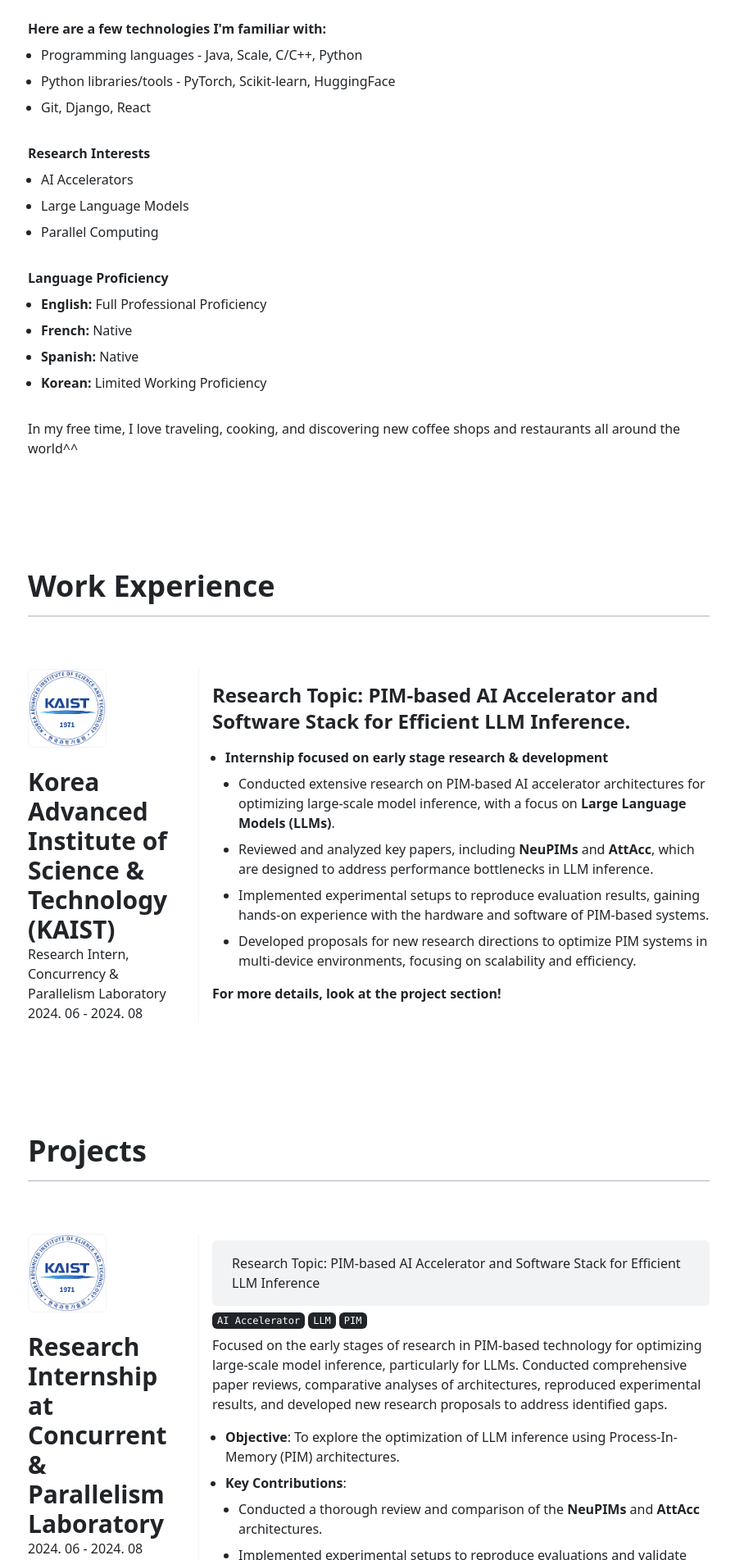
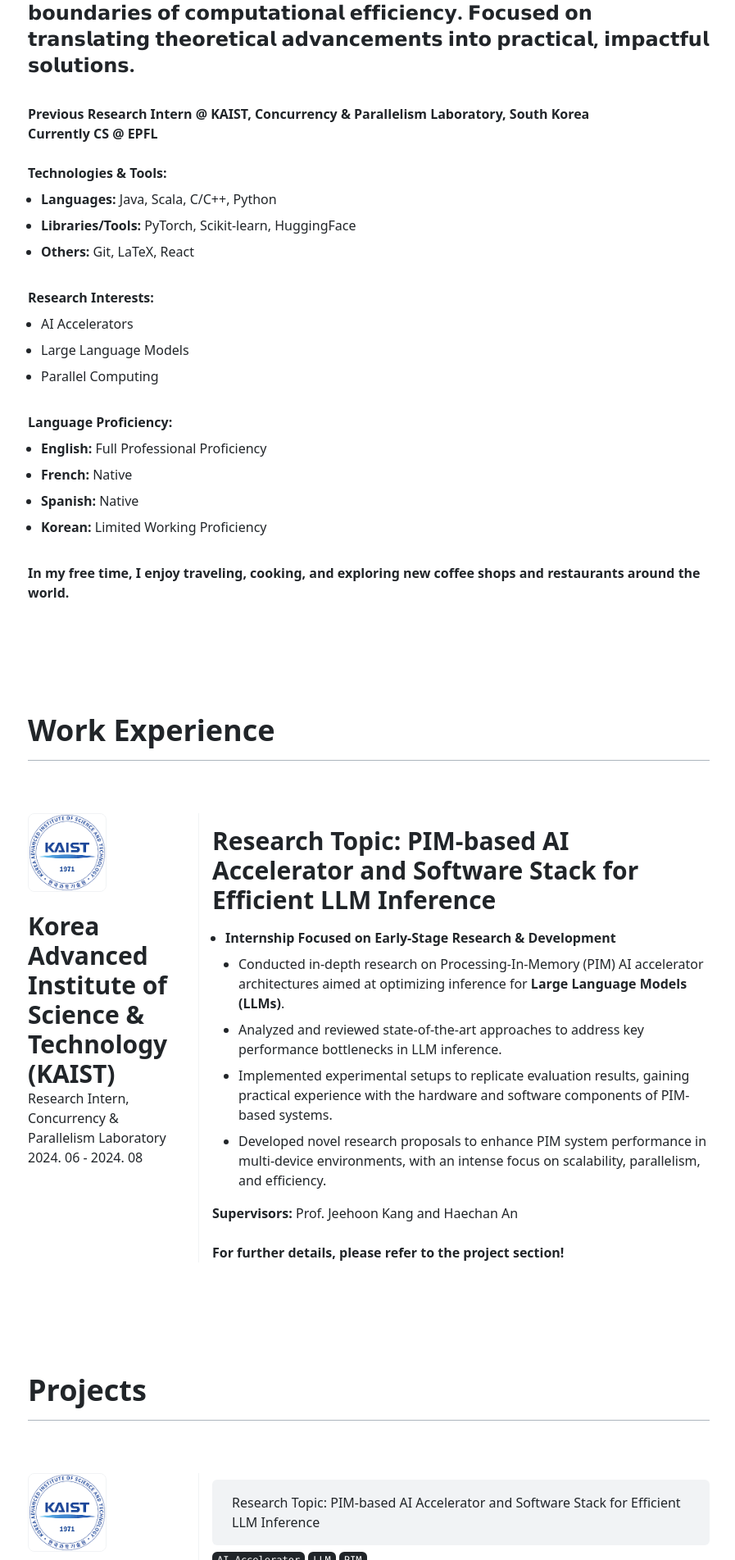
Before and after one commit to veridisyndrome/veridisyndrome.github.io, a Next.js app: page / in a window 1280 px wide. Shown: the part 577-2480 px from the top of the page at 82% size, without its empty margins (190-1087 px from the left). Built offline with nearby package versions, Linux system fonts and the light colour scheme.

Commit message:
feat: md files

```diff
--- a/data.json
+++ b/data.json
@@ -44,7 +44,7 @@
     },
     {
       "id": 2,
-      "name": "Research Internship at Concurrent & Parallelism Laboratory",
+      "name": "Research Internship at KAIST Concurrent & Parallelism Laboratory",
       "description": "Research Topic: PIM-based AI Accelerator and Software Stack for Efficient LLM Inference",
       "repoUrl": "https://github.com/veridisyndrome",
       "isTeam": true,
--- a/public/markdown/information/introduce.md
+++ b/public/markdown/information/introduce.md
@@ -1,21 +1,23 @@
-## About Me
+#### 𝗘𝗣𝗙𝗟 𝗕𝗦𝗰 𝗖𝗼𝗺𝗽𝘂𝘁𝗲𝗿 𝗦𝗰𝗶𝗲𝗻𝗰𝗲 𝘀𝘁𝘂𝗱𝗲𝗻𝘁 𝘀𝗽𝗲𝗰𝗶𝗮𝗹𝗶𝘇𝗶𝗻𝗴 𝗶𝗻 𝗖𝗼𝗺𝗺𝘂𝗻𝗶𝗰𝗮𝘁𝗶𝗼𝗻 𝗦𝘆𝘀𝘁𝗲𝗺𝘀 𝗮𝗻𝗱 𝗠𝗮𝗰𝗵𝗶𝗻𝗲 𝗟𝗲𝗮𝗿𝗻𝗶𝗻𝗴. 𝗗𝗿𝗶𝘃𝗲𝗻 𝗯𝘆 𝘁𝗵𝗲 𝗰𝗵𝗮𝗹𝗹𝗲𝗻𝗴𝗲 𝗼𝗳 𝗹𝗮𝗿𝗴𝗲-𝘀𝗰𝗮𝗹𝗲 𝗺𝗼𝗱𝗲𝗹𝘀, 𝗮𝗶𝗺𝗶𝗻𝗴 𝘁𝗼 𝗽𝘂𝘀𝗵 𝘁𝗵𝗲 𝗯𝗼𝘂𝗻𝗱𝗮𝗿𝗶𝗲𝘀 𝗼𝗳 𝗰𝗼𝗺𝗽𝘂𝘁𝗮𝘁𝗶𝗼𝗻𝗮𝗹 𝗲𝗳𝗳𝗶𝗰𝗶𝗲𝗻𝗰𝘆. 𝗙𝗼𝗰𝘂𝘀𝗲𝗱 𝗼𝗻 𝘁𝗿𝗮𝗻𝘀𝗹𝗮𝘁𝗶𝗻𝗴 𝘁𝗵𝗲𝗼𝗿𝗲𝘁𝗶𝗰𝗮𝗹 𝗮𝗱𝘃𝗮𝗻𝗰𝗲𝗺𝗲𝗻𝘁𝘀 𝗶𝗻𝘁𝗼 𝗽𝗿𝗮𝗰𝘁𝗶𝗰𝗮𝗹, 𝗶𝗺𝗽𝗮𝗰𝘁𝗳𝘂𝗹 𝘀𝗼𝗹𝘂𝘁𝗶𝗼𝗻𝘀.
+#
+**Previous Research Intern @ KAIST, Concurrency & Parallelism Laboratory, South Korea**
 
-I am an undergraduate student in Computer Science at École Polytechnique Fédérale de Lausanne (EPFL). My studies emphasize communication systems and machine learning, and I am on track to graduate in July 2025.
+**Currently CS @ EPFL**
 #
-**Here are a few technologies I'm familiar with:**
-  - Programming languages - Java, Scale, C/C++, Python
-  - Python libraries/tools - PyTorch, Scikit-learn, HuggingFace
-  - Git, Django, React
+**Technologies & Tools:**
+  - **Languages:** Java, Scala, C/C++, Python
+  - **Libraries/Tools:** PyTorch, Scikit-learn, HuggingFace
+  - **Others:** Git, LaTeX, React
 #
-**Research Interests**
+**Research Interests:**
 - AI Accelerators
 - Large Language Models
 - Parallel Computing
 #
-**Language Proficiency**
+**Language Proficiency:**
 - **English:** Full Professional Proficiency
 - **French:** Native
 - **Spanish:** Native
 - **Korean:** Limited Working Proficiency
 #
-In my free time, I love traveling, cooking, and discovering new coffee shops and restaurants all around the world^^
+**In my free time, I enjoy traveling, cooking, and exploring new coffee shops and restaurants around the world.**
--- a/public/markdown/workExperience/0.md
+++ b/public/markdown/workExperience/0.md
@@ -1,9 +1,11 @@
-#### Research Topic: PIM-based AI Accelerator and Software Stack for Efficient LLM Inference.
+### Research Topic: PIM-based AI Accelerator and Software Stack for Efficient LLM Inference
 
-- **Internship focused on early stage research & development**
-  - Conducted extensive research on PIM-based AI accelerator architectures for optimizing large-scale model inference, with a focus on **Large Language Models (LLMs)**.
-  - Reviewed and analyzed key papers, including **NeuPIMs** and **AttAcc**, which are designed to address performance bottlenecks in LLM inference.
-  - Implemented experimental setups to reproduce evaluation results, gaining hands-on experience with the hardware and software of PIM-based systems.
-  - Developed proposals for new research directions to optimize PIM systems in multi-device environments, focusing on scalability and efficiency.
+- **Internship Focused on Early-Stage Research & Development**
+  - Conducted in-depth research on Processing-In-Memory (PIM) AI accelerator architectures aimed at optimizing inference for **Large Language Models (LLMs)**.
+  - Analyzed and reviewed state-of-the-art approaches to address key performance bottlenecks in LLM inference.
+  - Implemented experimental setups to replicate evaluation results, gaining practical experience with the hardware and software components of PIM-based systems.
+  - Developed novel research proposals to enhance PIM system performance in multi-device environments, with an intense focus on scalability, parallelism, and efficiency.
 
-**For more details, look at the project section!**
+**Supervisors:** Prof. Jeehoon Kang and Haechan An
+#
+**For further details, please refer to the project section!**
--- a/tailwind.config.js
+++ b/tailwind.config.js
@@ -17,7 +17,7 @@ module.exports = {
         /**
          * @description selection(드래그 블록)에 사용되는 컬러입니다.
          */
-        PRIMARY_LIGHT: "#8a4fff",
+        PRIMARY_LIGHT: "#cfd4d9",
 
         /**
          * @description 자기소개의 이름 부분, code tag의 darkmode에 사용되는 컬러입니다.
```
Also changed, not shown: public/markdown/project/2.md (+2 -1 lines), 1 other file (tests, documents, lock files or other folders).
